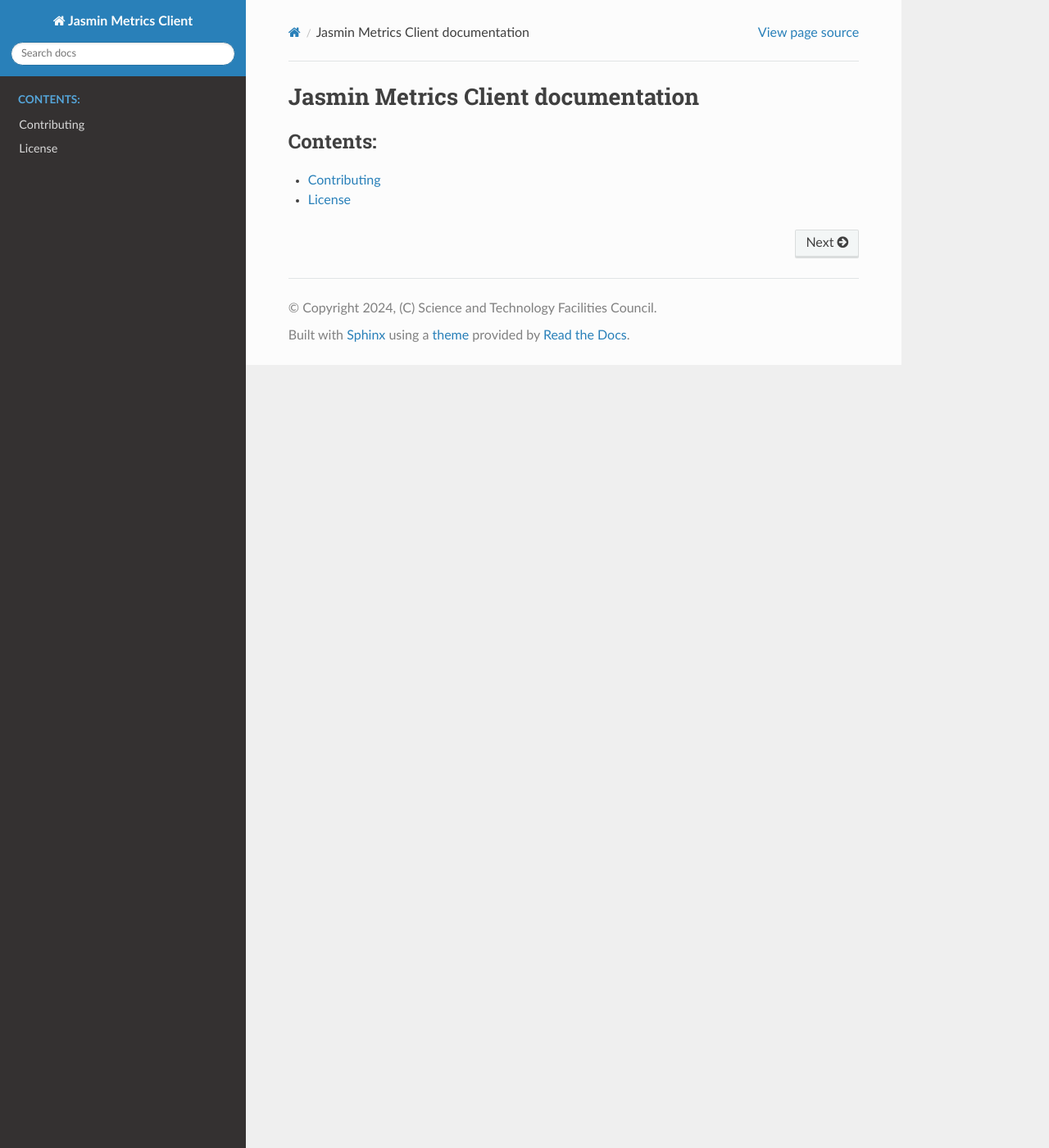
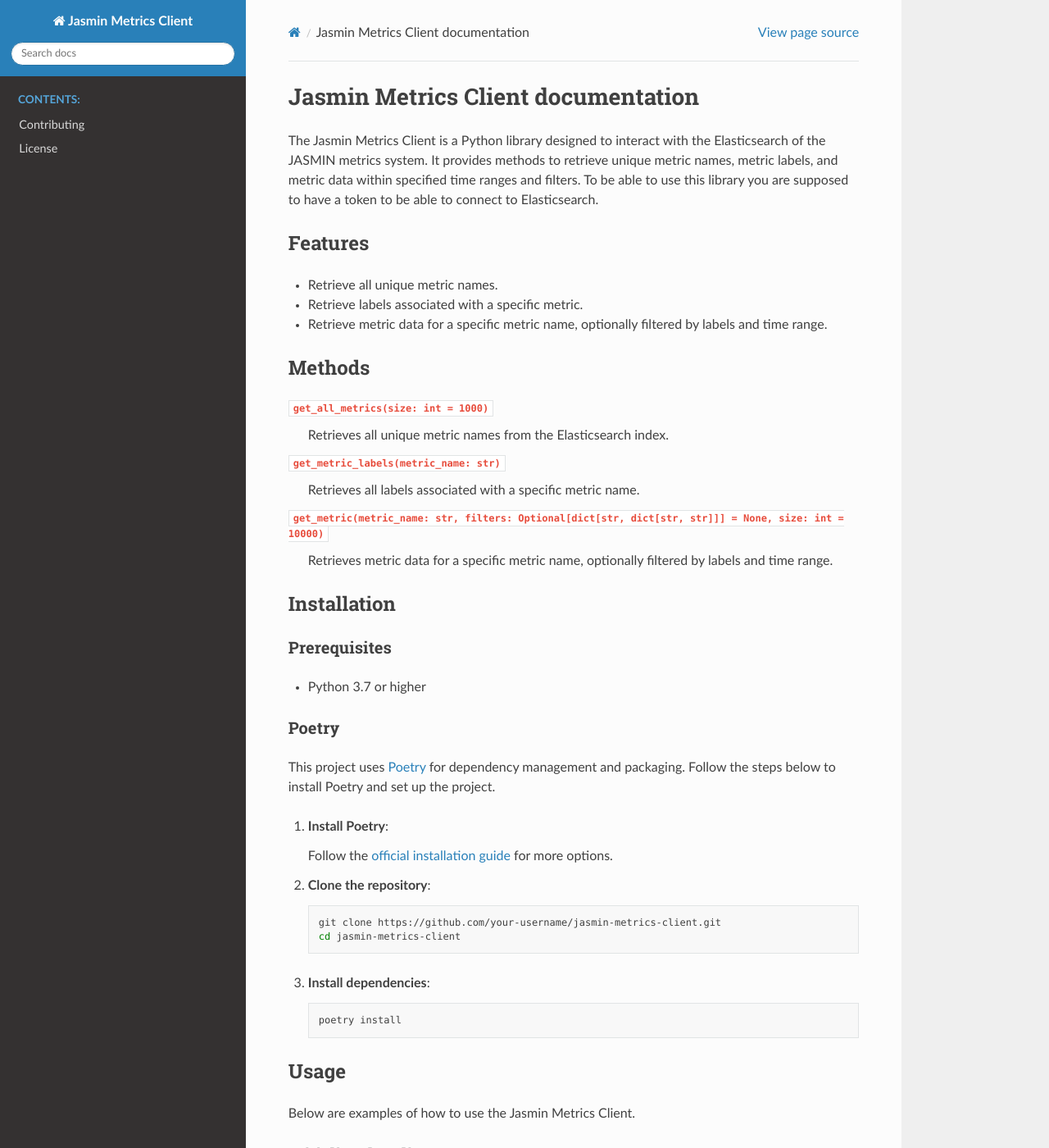
Before and after one commit to cedadev/jasmin-metrics-client, a Sphinx documentation site: the page built from docs/index.rst, in a window 1280 px wide and 1400 px high. Shown: the whole window at 82% size. Built offline with Sphinx 7.4.7 and the Read the Docs theme 3.1.0, drawn with Linux system fonts in a browser that asks for light colours; pages that are not in the unit, such as notebooks, are missing from menus; some of the changed text lies outside the part shown.

Commit message:
Enhance documentation by adding detailed usage examples and installation instructions for the Jasmin Metrics Client

````diff
--- a/README.md
+++ b/README.md
@@ -2,112 +2,4 @@
 
 The Jasmin Metrics Client is a Python library designed to interact with the Elasticsearch  of the JASMIN metrics system. It provides methods to retrieve unique metric names, metric labels, and metric data within specified time ranges and filters. To be able to use this library you are supposed to have a token to be able to connect to Elasticsearch.
 
-## Table of Contents
-- [Features](#features)
-- [Installation](#installation)
-- [Usage](#usage)
-  - [Initialize the Client](#initialize-the-client)
-  - [Retrieve All Metrics](#retrieve-all-metrics)
-  - [Retrieve Metric Labels](#retrieve-metric-labels)
-  - [Retrieve Metric Data](#retrieve-metric-data)
-- [Error Handling](#error-handling)
-- [Contributing](#contributing)
-- [License](#license)
-
-## Features
-- Retrieve all unique metric names.
-- Retrieve labels associated with a specific metric.
-- Retrieve metric data for a specific metric name, optionally filtered  by labels and time range.
-
-## Methods
-
-### `get_all_metrics(size: int = 1000)`
-Retrieves all unique metric names from the Elasticsearch index.
-
-### `get_metric_labels(metric_name: str)`
-Retrieves all labels associated with a specific metric name.
-
-### `get_metric(metric_name: str, filters: Optional[dict[str, dict[str, str]]] = None, size: int = 10000)`
-Retrieves metric data for a specific metric name, optionally filtered by labels and time range.
-
-## Installation
-
-### Prerequisites
-
-- Python 3.7 or higher
-
-### Poetry
-
-This project uses [Poetry](https://python-poetry.org/) for dependency management and packaging. Follow the steps below to install Poetry and set up the project.
-
-1. **Install Poetry**:
-
-   Follow the [official installation guide](https://python-poetry.org/docs/#installation) for more options.
-
-2. **Clone the repository**:
-
-    ```sh
-    git clone https://github.com/your-username/jasmin-metrics-client.git
-    cd jasmin-metrics-client
-    ```
-
-3. **Install dependencies**:
-
-    ```sh
-    poetry install
-    ```
-
-## Usage
-
-Below are examples of how to use the Jasmin Metrics Client.
-
-### Initialize the Client
-
-   ```python
-   from jasmin_metrics_client import MetricsClient
-
-   client = MetricsClient("your-api-token")
-   ```
-
-### Retrieve All Metrics
-   ```python
-   metrics = client.get_all_metrics()
-   print(metrics)
-   ```
-
-### Retrieve Metric Labels
-
-   ```python
-   labels = client.get_metric_labels("power_total_inst")
-   print(labels)
-   ```
-### Retrieve Metric Data
-
-   ```python
-   filters = {
-    "labels": {"rack": "12"},
-    "time": {"start": "2024-10-28T05:03:14", "end": "2024-10-28T05:03:14"},
-   }
-   data = client.get_metric("power_total_inst", filters)
-   print(data)
-   ```
-
-### Error Handling
-
-   It's important to handle potential errors when using the client. Here's an example:
-
-   ```python
-   try:
-       metrics = client.get_all_metrics()
-       print(metrics)
-   except Exception as e:
-       print(f"An error occurred: {e}")
-   ```
-
-### Contributing
-
-   Contributions are welcome! Please open an issue or submit a pull request for any improvements or bug fixes.
-
-### License
-
-   This project is licensed under the MIT License. See the [LICENSE](LICENSE) file for details.
+For more infomation check the documentation on github
--- a/docs/index.rst
+++ b/docs/index.rst
@@ -5,6 +5,128 @@
 
 Jasmin Metrics Client documentation
 ==============================================================================
+
+The Jasmin Metrics Client is a Python library designed to interact with the Elasticsearch of the JASMIN metrics system.
+It provides methods to retrieve unique metric names, metric labels, and metric data within specified time ranges and filters.
+To be able to use this library you are supposed to have a token to be able to connect to Elasticsearch.
+
+.. _features:
+
+Features
+--------
+
+- Retrieve all unique metric names.
+- Retrieve labels associated with a specific metric.
+- Retrieve metric data for a specific metric name, optionally filtered by labels and time range.
+
+Methods
+-------
+
+``get_all_metrics(size: int = 1000)``
+    Retrieves all unique metric names from the Elasticsearch index.
+
+``get_metric_labels(metric_name: str)``
+    Retrieves all labels associated with a specific metric name.
+
+``get_metric(metric_name: str, filters: Optional[dict[str, dict[str, str]]] = None, size: int = 10000)``
+    Retrieves metric data for a specific metric name, optionally filtered by labels and time range.
+
+Installation
+------------
+
+Prerequisites
+~~~~~~~~~~~~~
+
+- Python 3.7 or higher
+
+Poetry
+~~~~~~
+
+This project uses `Poetry <https://python-poetry.org/>`_ for dependency management and packaging. Follow the steps below to install Poetry and set up the project.
+
+1. **Install Poetry**:
+
+   Follow the `official installation guide <https://python-poetry.org/docs/#installation>`_ for more options.
+
+2. **Clone the repository**:
+
+   .. code-block:: sh
+
+      git clone https://github.com/your-username/jasmin-metrics-client.git
+      cd jasmin-metrics-client
+
+3. **Install dependencies**:
+
+   .. code-block:: sh
+
+      poetry install
+
+Usage
+-----
+
+Below are examples of how to use the Jasmin Metrics Client.
+
+Initialize the Client
+~~~~~~~~~~~~~~~~~~~~~
+
+.. code-block:: python
+
+   from jasmin_metrics_client import MetricsClient
+
+   client = MetricsClient("your-api-token")
+
+Retrieve All Metrics
+~~~~~~~~~~~~~~~~~~~~
+
+.. code-block:: python
+
+   metrics = client.get_all_metrics()
+   print(metrics)
+
+Retrieve Metric Labels
+~~~~~~~~~~~~~~~~~~~~~~
+
+.. code-block:: python
+
+   labels = client.get_metric_labels("power_total_inst")
+   print(labels)
+
+Retrieve Metric Data
+~~~~~~~~~~~~~~~~~~~~
+
+.. code-block:: python
+
+   filters = {
+       "labels": {"rack": "12"},
+       "time": {"start": "2024-10-28T05:03:14", "end": "2024-10-28T05:03:14"},
+   }
+   data = client.get_metric("power_total_inst", filters)
+   print(data)
+
+Error Handling
+~~~~~~~~~~~~~~
+
+It's important to handle potential errors when using the client. Here's an example:
+
+.. code-block:: python
+
+   try:
+       metrics = client.get_all_metrics()
+       print(metrics)
+   except Exception as e:
+       print(f"An error occurred: {e}")
+
+Contributing
+------------
+
+Contributions are welcome! Please open an issue or submit a pull request for any improvements or bug fixes.
+
+License
+-------
+
+This project is licensed under the MIT License. See the `LICENSE <LICENSE>`_ file for details.
+
+.. mdinclude:: ../README.md
 
 .. toctree::
    :maxdepth: 1
````
Also changed, not shown: 1 other file.
